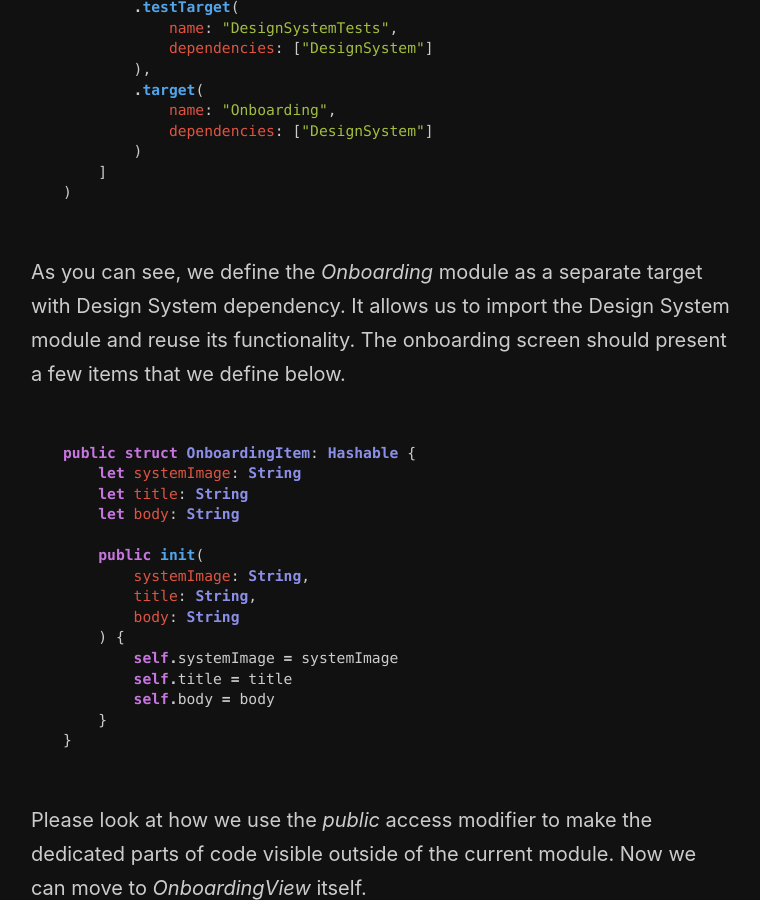
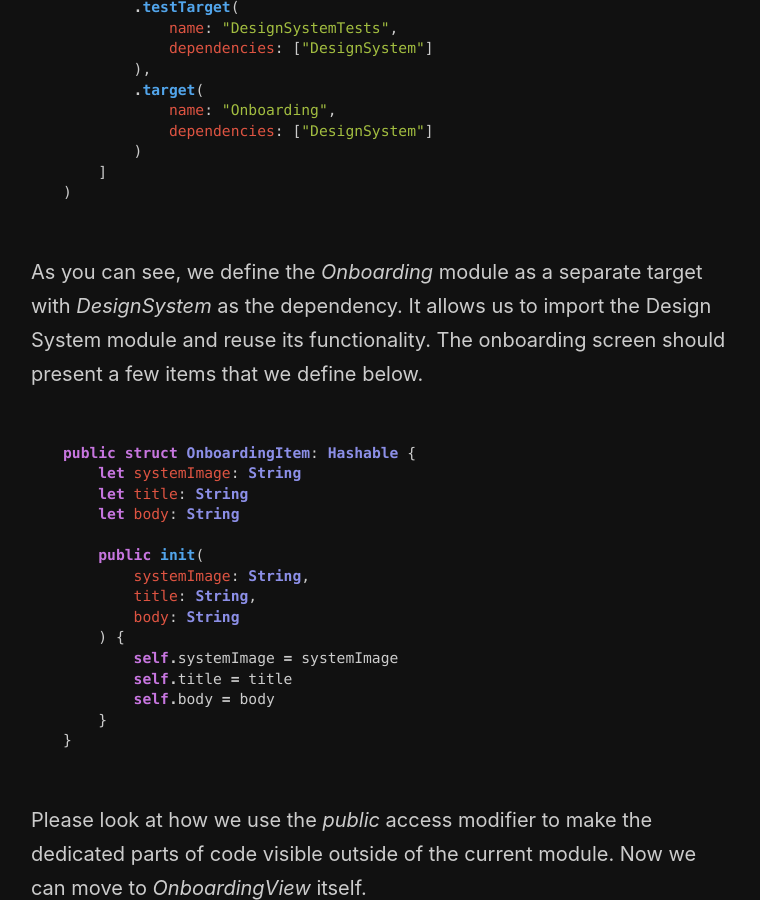
Before and after one commit to mecid/mecid.github.io, a Jekyll site: the page built from _posts/2022-01-19-microapps-architecture-in-swift-feature-modules.md, in a window 1280 px wide and 900 px high, scrolled down 1198 px. Shown: the whole window, without its empty margins (259-1019 px from the left). Built offline with Jekyll 4.4.1, drawn with Linux system fonts in a browser that asks for light colours.

Commit message:
formatting improved in feature modules post

````diff
--- a/_posts/2022-01-19-microapps-architecture-in-swift-feature-modules.md
+++ b/_posts/2022-01-19-microapps-architecture-in-swift-feature-modules.md
@@ -36,7 +36,7 @@ let package = Package(
 )
 ```
 
-As you can see, we define the *Onboarding* module as a separate target with Design System dependency. It allows us to import the Design System module and reuse its functionality. The onboarding screen should present a few items that we define below.
+As you can see, we define the *Onboarding* module as a separate target with *DesignSystem* as the dependency. It allows us to import the Design System module and reuse its functionality. The onboarding screen should present a few items that we define below.
 
 ```swift
 public struct OnboardingItem: Hashable {
````
